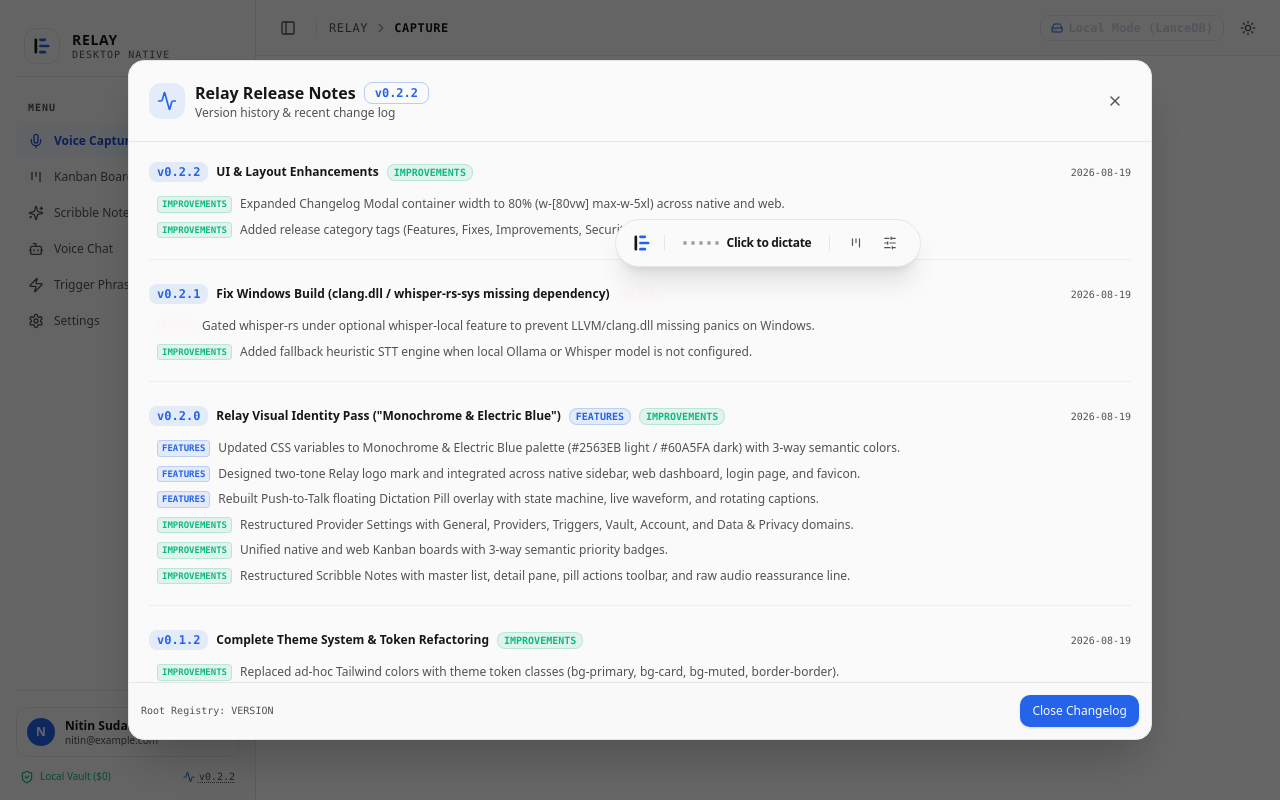
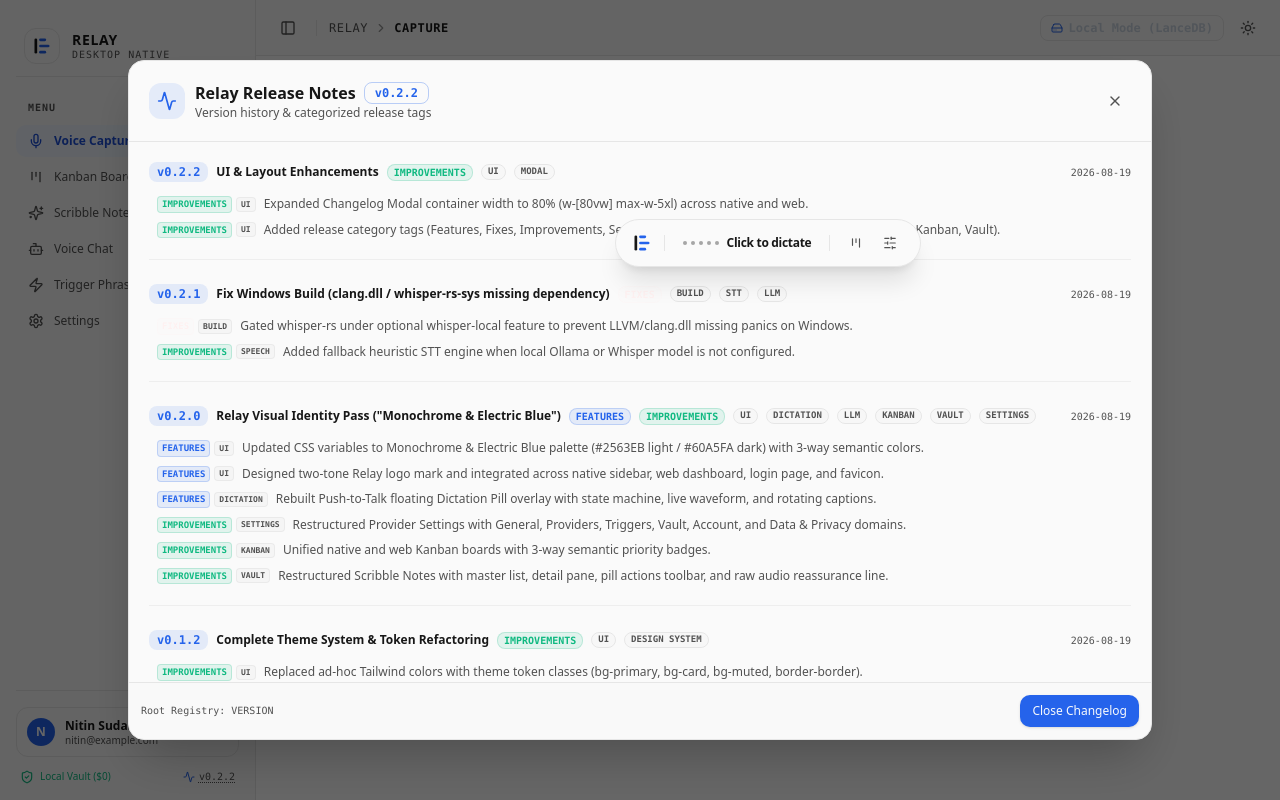
Before and after one commit to Nitinsudarshan/Relay, a React (Vite) app in the folder native/: page / in a window 1280 px wide. Both pictures are taken after a click on the button "v0.2.2". Built offline with nearby package versions, Linux system fonts and the light colour scheme.

Commit message:
feat(ui): categorize release logs with domain tags (UI, LLM, Speech, Dictation, Kanban, Vault, Build)

```diff
--- a/native/src/components/common/ChangelogModal.tsx
+++ b/native/src/components/common/ChangelogModal.tsx
@@ -17,9 +17,10 @@ export const CHANGELOG_DATA = [
     type: 'patch',
     title: 'UI & Layout Enhancements',
     tags: ['Improvements'],
+    domains: ['UI', 'Modal'],
     items: [
-      { category: 'Improvements', text: 'Expanded Changelog Modal container width to 80% (w-[80vw] max-w-5xl) across native and web.' },
-      { category: 'Improvements', text: 'Added release category tags (Features, Fixes, Improvements, Security) to release logs.' },
+      { category: 'Improvements', domain: 'UI', text: 'Expanded Changelog Modal container width to 80% (w-[80vw] max-w-5xl) across native and web.' },
+      { category: 'Improvements', domain: 'UI', text: 'Added release category tags (Features, Fixes, Improvements, Security) and domain tags (UI, LLM, Speech, Dictation, Kanban, Vault).' },
     ],
   },
   {
@@ -28,9 +29,10 @@ export const CHANGELOG_DATA = [
     type: 'patch',
     title: 'Fix Windows Build (clang.dll / whisper-rs-sys missing dependency)',
     tags: ['Fixes'],
+    domains: ['Build', 'STT', 'LLM'],
     items: [
-      { category: 'Fixes', text: 'Gated whisper-rs under optional whisper-local feature to prevent LLVM/clang.dll missing panics on Windows.' },
-      { category: 'Improvements', text: 'Added fallback heuristic STT engine when local Ollama or Whisper model is not configured.' },
+      { category: 'Fixes', domain: 'Build', text: 'Gated whisper-rs under optional whisper-local feature to prevent LLVM/clang.dll missing panics on Windows.' },
+      { category: 'Improvements', domain: 'Speech', text: 'Added fallback heuristic STT engine when local Ollama or Whisper model is not configured.' },
     ],
   },
   {
@@ -39,13 +41,14 @@ export const CHANGELOG_DATA = [
     type: 'minor',
     title: 'Relay Visual Identity Pass ("Monochrome & Electric Blue")',
     tags: ['Features', 'Improvements'],
+    domains: ['UI', 'Dictation', 'LLM', 'Kanban', 'Vault', 'Settings'],
     items: [
-      { category: 'Features', text: 'Updated CSS variables to Monochrome & Electric Blue palette (#2563EB light / #60A5FA dark) with 3-way semantic colors.' },
-      { category: 'Features', text: 'Designed two-tone Relay logo mark and integrated across native sidebar, web dashboard, login page, and favicon.' },
-      { category: 'Features', text: 'Rebuilt Push-to-Talk floating Dictation Pill overlay with state machine, live waveform, and rotating captions.' },
-      { category: 'Improvements', text: 'Restructured Provider Settings with General, Providers, Triggers, Vault, Account, and Data & Privacy domains.' },
-      { category: 'Improvements', text: 'Unified native and web Kanban boards with 3-way semantic priority badges.' },
-      { category: 'Improvements', text: 'Restructured Scribble Notes with master list, detail pane, pill actions toolbar, and raw audio reassurance line.' },
+      { category: 'Features', domain: 'UI', text: 'Updated CSS variables to Monochrome & Electric Blue palette (#2563EB light / #60A5FA dark) with 3-way semantic colors.' },
+      { category: 'Features', domain: 'UI', text: 'Designed two-tone Relay logo mark and integrated across native sidebar, web dashboard, login page, and favicon.' },
+      { category: 'Features', domain: 'Dictation', text: 'Rebuilt Push-to-Talk floating Dictation Pill overlay with state machine, live waveform, and rotating captions.' },
+      { category: 'Improvements', domain: 'Settings', text: 'Restructured Provider Settings with General, Providers, Triggers, Vault, Account, and Data & Privacy domains.' },
+      { category: 'Improvements', domain: 'Kanban', text: 'Unified native and web Kanban boards with 3-way semantic priority badges.' },
+      { category: 'Improvements', domain: 'Vault', text: 'Restructured Scribble Notes with master list, detail pane, pill actions toolbar, and raw audio reassurance line.' },
     ],
   },
   {
@@ -54,9 +57,10 @@ export const CHANGELOG_DATA = [
     type: 'patch',
     title: 'Complete Theme System & Token Refactoring',
     tags: ['Improvements'],
+    domains: ['UI', 'Design System'],
     items: [
-      { category: 'Improvements', text: 'Replaced ad-hoc Tailwind colors with theme token classes (bg-primary, bg-card, bg-muted, border-border).' },
-      { category: 'Improvements', text: 'Implemented live audio level meter animation in native capture widget.' },
+      { category: 'Improvements', domain: 'UI', text: 'Replaced ad-hoc Tailwind colors with theme token classes (bg-primary, bg-card, bg-muted, border-border).' },
+      { category: 'Improvements', domain: 'Speech', text: 'Implemented live audio level meter animation in native capture widget.' },
     ],
   },
   {
@@ -65,9 +69,10 @@ export const CHANGELOG_DATA = [
     type: 'major',
     title: 'Initial Release — Multi-Surface Architecture',
     tags: ['Features'],
+    domains: ['Architecture', 'Speech', 'Vault', 'Sync'],
     items: [
-      { category: 'Features', text: 'Windows native Tauri app with WASAPI audio capture & Rust backend pipeline.' },
-      { category: 'Features', text: 'Next.js web dashboard with Supabase Cloud hybrid sync.' },
+      { category: 'Features', domain: 'Speech', text: 'Windows native Tauri app with WASAPI audio capture & Rust backend pipeline.' },
+      { category: 'Features', domain: 'Sync', text: 'Next.js web dashboard with Supabase Cloud hybrid sync.' },
     ],
   },
 ];
@@ -95,7 +100,7 @@ export const ChangelogModal: React.FC<ChangelogModalProps> = ({
                   v{currentVersion}
                 </Badge>
               </div>
-              <p className="text-xs text-muted-foreground">Version history & recent change log</p>
+              <p className="text-xs text-muted-foreground">Version history & categorized release tags</p>
             </div>
           </div>
 
@@ -119,6 +124,8 @@ export const ChangelogModal: React.FC<ChangelogModalProps> = ({
                     v{entry.version}
                   </span>
                   <span className="text-xs font-bold text-foreground">{entry.title}</span>
+
+                  {/* Category Type Tags */}
                   {entry.tags.map((tag) => (
                     <Badge
                       key={tag}
@@ -134,6 +141,17 @@ export const ChangelogModal: React.FC<ChangelogModalProps> = ({
                       {tag}
                     </Badge>
                   ))}
+
+                  {/* Domain Tags */}
+                  {entry.domains.map((dom) => (
+                    <Badge
+                      key={dom}
+                      variant="outline"
+                      className="text-[9px] font-mono uppercase px-1.5 py-0 bg-muted/60 text-muted-foreground border-border"
+                    >
+                      {dom}
+                    </Badge>
+                  ))}
                 </div>
                 <span className="font-mono text-[10px] text-muted-foreground">{entry.date}</span>
               </div>
@@ -141,10 +159,11 @@ export const ChangelogModal: React.FC<ChangelogModalProps> = ({
               <ul className="space-y-1.5 pt-1 pl-2">
                 {entry.items.map((item, idx) => (
                   <li key={idx} className="text-xs text-muted-foreground flex items-start gap-2 leading-relaxed">
+                    <div className="flex items-center gap-1 shrink-0 mt-0.5">
                       <Badge
                         variant="outline"
                         className={cn(
-                        "text-[9px] font-mono uppercase px-1 py-0 rounded shrink-0 mt-0.5",
+                          "text-[9px] font-mono uppercase px-1 py-0 rounded",
                           item.category === 'Features' && "bg-primary/10 text-primary border-primary/20",
                           item.category === 'Fixes' && "bg-destructive/10 text-destructive border-destructive/20",
                           item.category === 'Improvements' && "bg-emerald-500/10 text-emerald-500 border-emerald-500/20",
@@ -153,6 +172,13 @@ export const ChangelogModal: React.FC<ChangelogModalProps> = ({
                       >
                         {item.category}
                       </Badge>
+                      <Badge
+                        variant="outline"
+                        className="text-[8px] font-mono uppercase px-1 py-0 bg-muted text-muted-foreground border-border/70 rounded"
+                      >
+                        {item.domain}
+                      </Badge>
+                    </div>
                     <span>{item.text}</span>
                   </li>
                 ))}
```
Also changed, not shown: 2 other files (tests, documents, lock files or other folders). Lines whose indentation alone changed are shown as unchanged.
